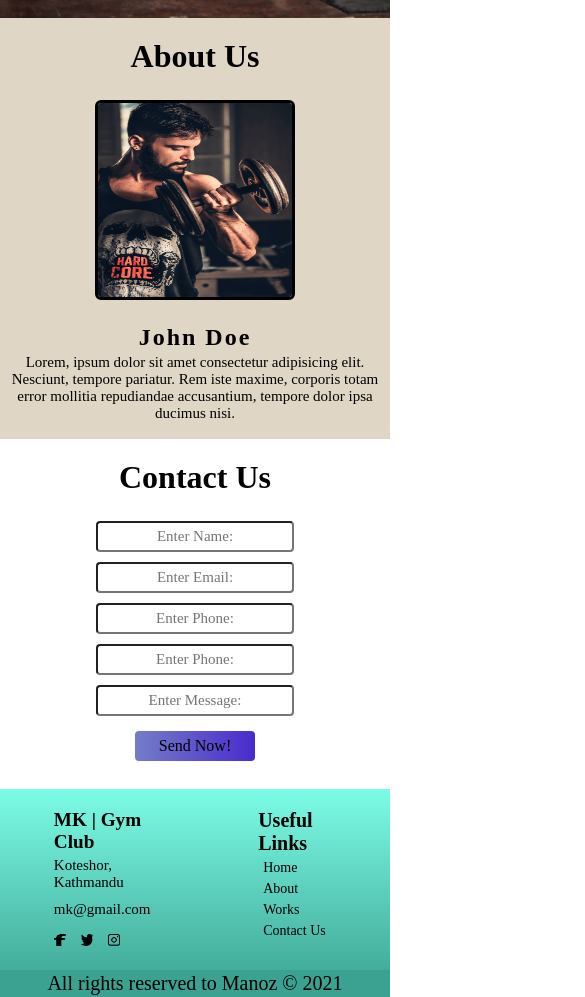
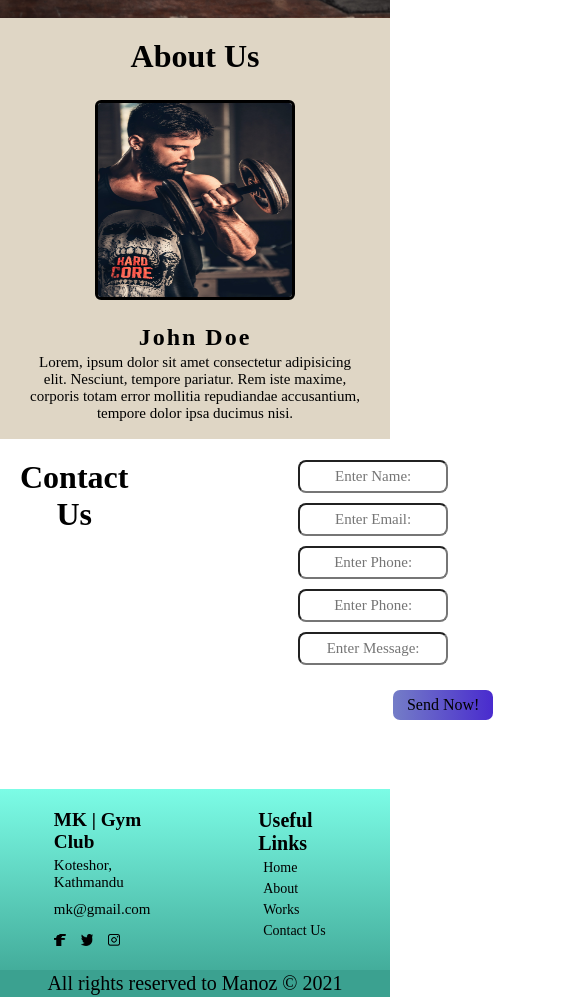
Before and after one commit to Manoz7/Gym-Responsive, a plain HTML site: page index.html in a window 390 px wide. Shown: the part 550-1547 px from the top of the page, 585 px wide, since content can reach past the window. Drawn offline with Linux system fonts and the light colour scheme.

Commit message:
Update style.css

```diff
--- a/style.css
+++ b/style.css
@@ -1,4 +1,5 @@
 @import url('https://fonts.googleapis.com/css2?family=Montserrat:ital,wght@0,200;0,300;0,400;0,500;0,700;1,300&display=swap');
+@import url('https://cdnjs.cloudflare.com/ajax/libs/font-awesome/5.15.3/css/all.min.css');
 
 *{
     margin: 0;
@@ -13,7 +14,7 @@ nav{
     width: 100%;
     height: 8vh;
     justify-content: space-between;
-    background-color: rgb(255, 255, 255);
+    /* background-color: rgb(255, 255, 255); */
     text-align: center;
 
 }
@@ -52,7 +53,7 @@ nav{
 .nav-links li a{
     text-decoration: none;
     color: black;
-    font-size: 18px;
+    font-size: 22px;
 
 
 
@@ -145,8 +146,6 @@ li .active{
 .arow{
     display: flex;
     justify-content: center;
-
-
 }
 
 .arow .col11{
@@ -170,6 +169,11 @@ li .active{
     background: url('/img/contact.jpg') no-repeat center center/cover;
 }
 
+.contact{
+    display: flex;
+    justify-content: space-between;
+}
+
 .contact h2{
     text-align: center;
     padding: 20px;
@@ -179,22 +183,21 @@ li .active{
 }
 
 .contact .form1{
-    display: flex;
-    flex-direction: column;
-    justify-content: space-between;
-    align-items: center;
-
+    margin-left: auto;
+    margin-right: 200px;
+    padding: 1rem;
 }
 
 .contact .form1 input{
-    font-size: 20px;
+    width: 50%;
+    font-size: 1.3rem;
     margin: 5px;
-    border-radius: 4px;
-    padding: 5px;
+    border-radius: 8px;
+    padding: 6px;
     text-align: center;
 }
 .contact .form1 button{
-    margin: 10px 0;
+    margin: 20px 100px;
     padding: 5px;
     width: 150px;
     height: 30px;
@@ -206,6 +209,12 @@ li .active{
 }
 .contact .form1 button:hover{
     color: white;
+}
+
+.contact .form1 label{
+    font-size: 1.3rem;
+    font-weight: bold;
+
 }
 
 
@@ -275,8 +284,9 @@ li .active{
 
     }
     .arow .col11 p{
-        margin: 3px 50px;
+        margin: 3px auto;
         font-size: 15px;
+        width: 70%;
 
     }
 
@@ -323,18 +333,37 @@ li .active{
         font-size: 16px;
     }
 
+
+    /* Contact Us */
     #contactus{
         height: 350px;
     }
 
+    .contact .form1{
+        margin: auto;
+        margin-left: 33%;
+        height: 100%;
+    }
+
+    .contact .form1 h2{
+        font-size: 1.3rem;
+    }
+
+    .contact .form1 label{
+        font-size: 19px;
+
+    }
     .contact .form1 input{
         font-size: 15px;
     }
+
     .contact .form1 button{
-        width: 120px;
-        border-radius: 4px;
-        font-size: 1rem;
+        width: 100px;
+        border-radius: 7px;
+        font-size: 16px;
     }
+
+
 
 }
 
```
